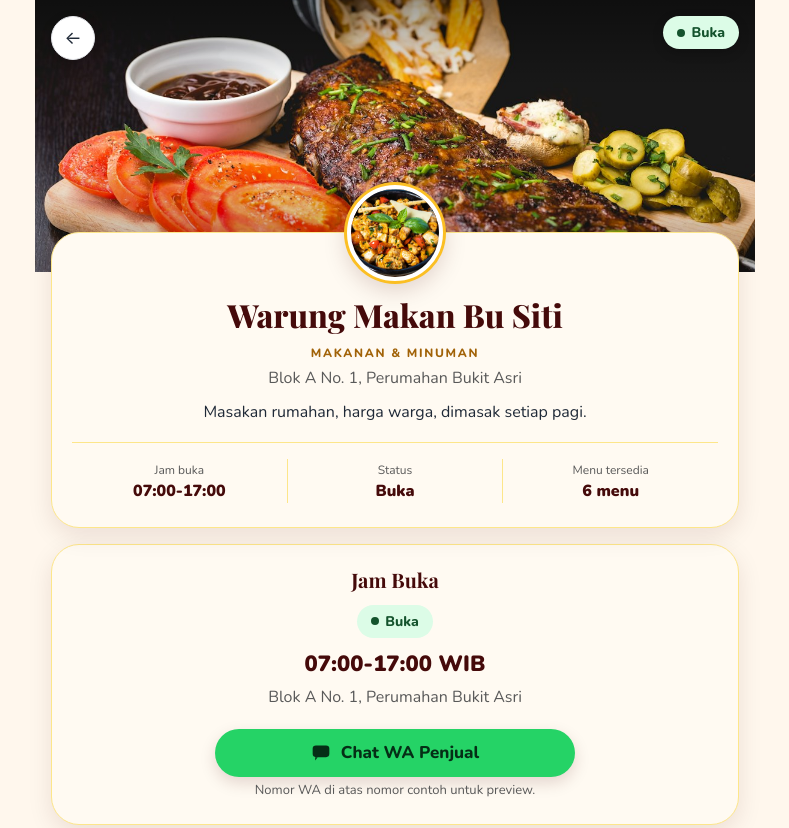
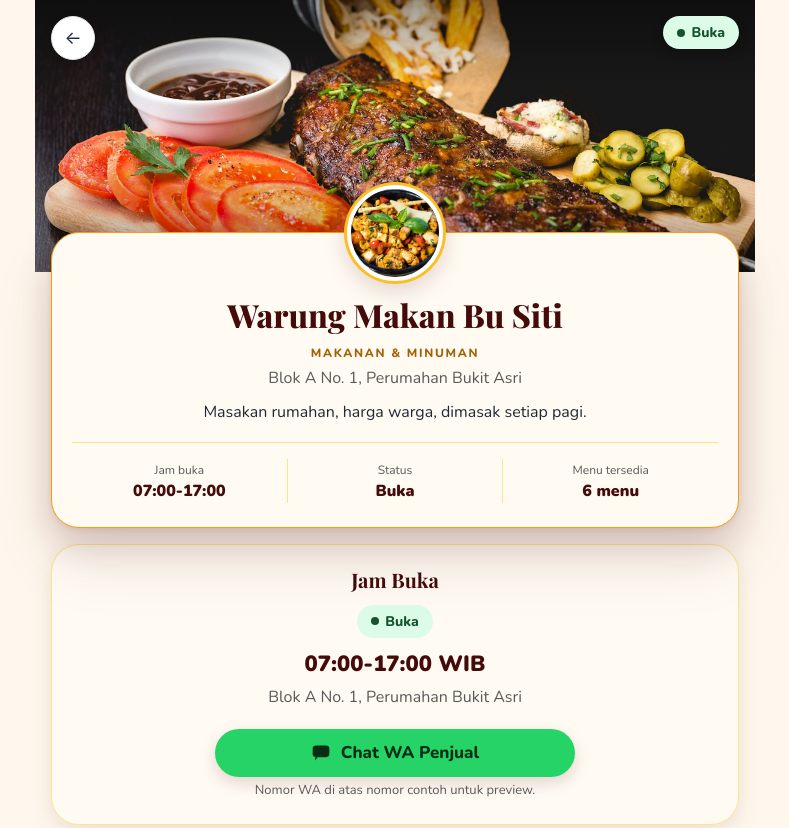
Before and after one commit to kujangputera-droid/kartu-menu, a plain HTML site: page index.html in a window 1280 px wide. Shown: the top 828 px of the page, without its empty margins (245-1034 px from the left). Drawn offline with nearby package versions, Linux system fonts and the light colour scheme.

Commit message:
Update index.html: deepen INFO card shadow and strengthen gold border

```diff
--- a/index.html
+++ b/index.html
@@ -31,7 +31,7 @@ button:focus-visible,input:focus-visible,textarea:focus-visible{outline:3px soli
 .lencana.buka{background:#dcfce7;color:#14532d}
 .lencana.tutup{background:#fee2e2;color:#7f1d1d}
 .pembungkus{max-width:480px;margin:0 auto;padding:0 16px 120px;text-align:center}
-.kartu-info{background:var(--permukaan);border:1px solid var(--garis);border-radius:28px;margin:-40px 0 0;padding:0 20px 24px;box-shadow:0 8px 24px rgba(69,10,10,.10);position:relative;z-index:2}
+.kartu-info{background:var(--permukaan);border:1px solid #f59e0b;border-radius:28px;margin:-40px 0 0;padding:0 20px 24px;box-shadow:0 2px 6px rgba(69,10,10,.08),0 16px 36px rgba(69,10,10,.16),0 32px 64px rgba(69,10,10,.10);position:relative;z-index:2}
 .avatar{width:96px;height:96px;border-radius:50%;margin:-48px auto 0;border:4px solid #fff;box-shadow:0 0 0 3px var(--emas-terang),0 8px 24px rgba(69,10,10,.18);object-fit:cover;display:block;background:#fef3c7}
 .kartu-info h1{margin:16px 0 0;font-family:'Playfair Display',Georgia,serif;font-size:32px;line-height:1.15;font-weight:800;color:var(--tinta)}
 .kartu-info .jenis{color:var(--emas);margin:10px 0 0;font-size:12px;font-weight:800;letter-spacing:.14em;text-transform:uppercase}
```
